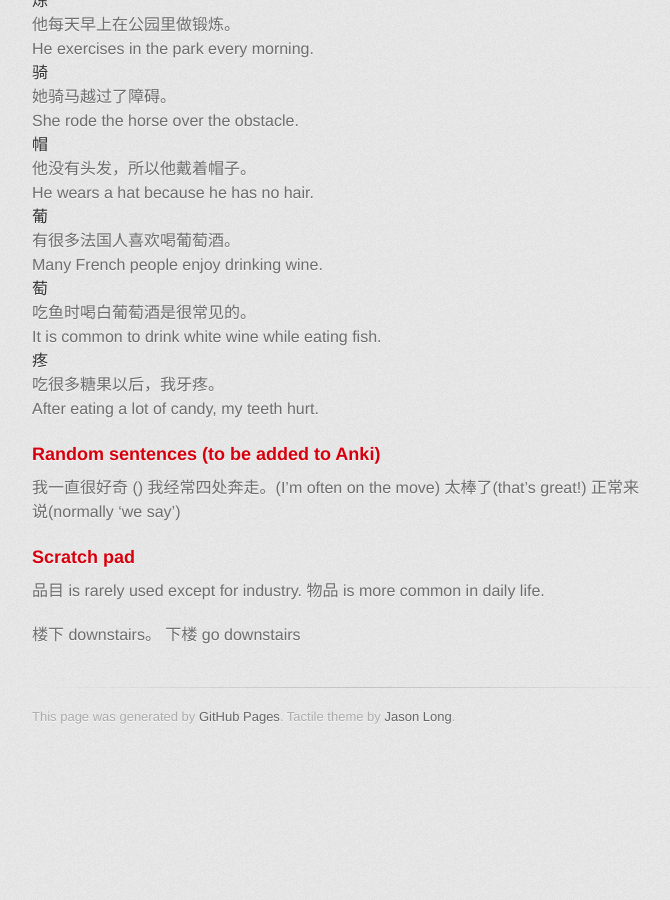
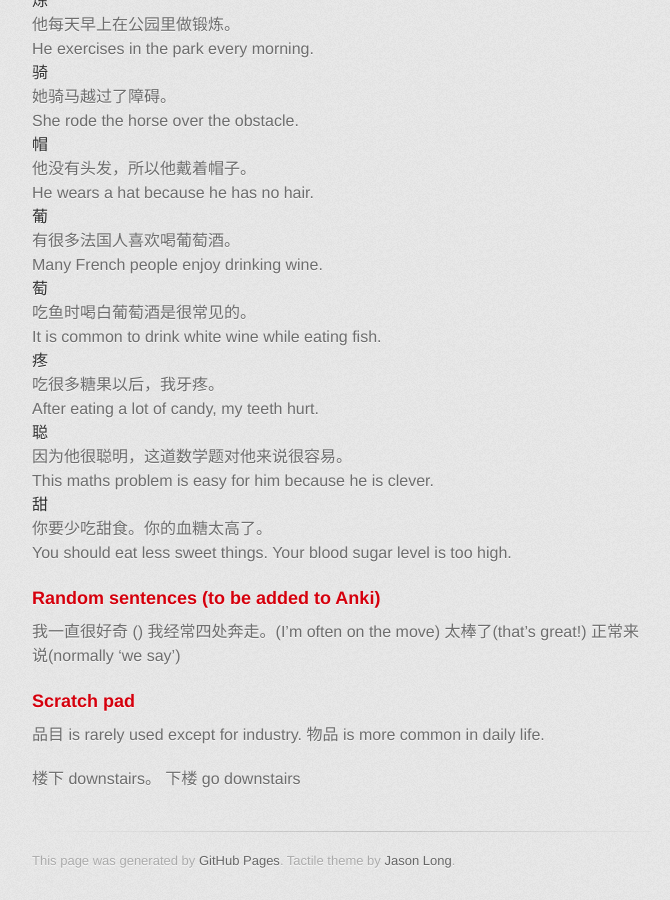
Before and after one commit to axiomiety/axiomiety.github.io, a Jekyll site: the page built from llog/mandarin.markdown, in a window 1280 px wide and 900 px high, scrolled down 17700 px. Shown: the whole window, without its empty margins (298-968 px from the left). Built offline with Jekyll 4.4.1, drawn with Linux system fonts in a browser that asks for light colours; nearby versions of some CDN libraries; some web fonts are replaced; before the commit the page ends 18456 px from its top, so only the background shows below that.

Commit message:
mandarin

```diff
--- a/llog/mandarin.markdown
+++ b/llog/mandarin.markdown
@@ -867,12 +867,12 @@ Character|Sentence|Translation
   <dt>疼</dt>
   <dd>吃很多糖果以后，我牙疼。</dd>
   <dd>After eating a lot of candy, my teeth hurt.</dd>
-  <dt></dt>
-  <dd></dd>
-  <dd></dd>
-  <dt></dt>
-  <dd></dd>
-  <dd></dd>
+  <dt>聪</dt>
+  <dd>因为他很聪明，这道数学题对他来说很容易。</dd>
+  <dd>This maths problem is easy for him because he is clever.</dd>
+  <dt>甜</dt>
+  <dd>你要少吃甜食。你的血糖太高了。</dd>
+  <dd>You should eat less sweet things. Your blood sugar level is too high.</dd>
 </dl>
 <!--
 <dl>
```
